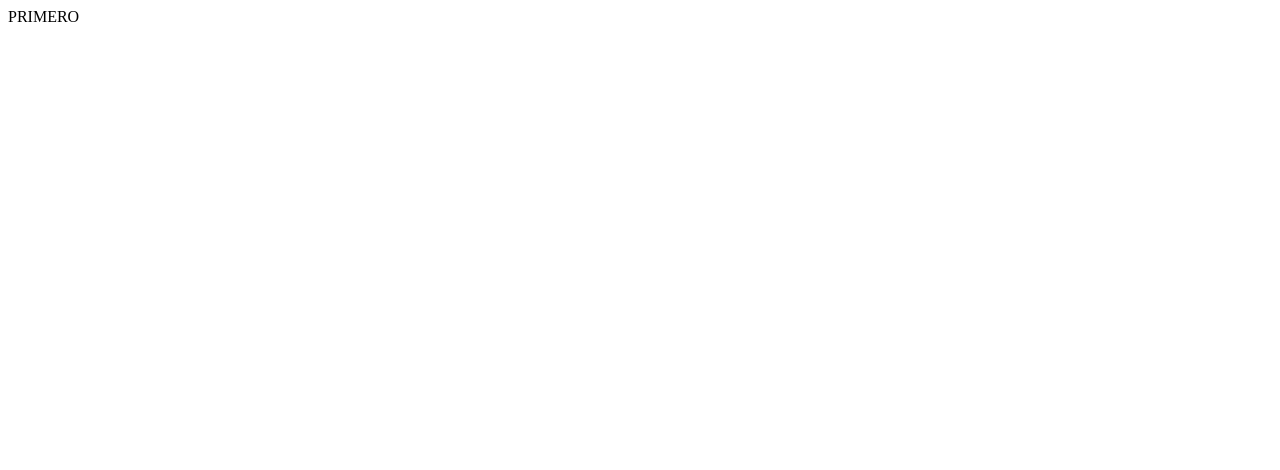
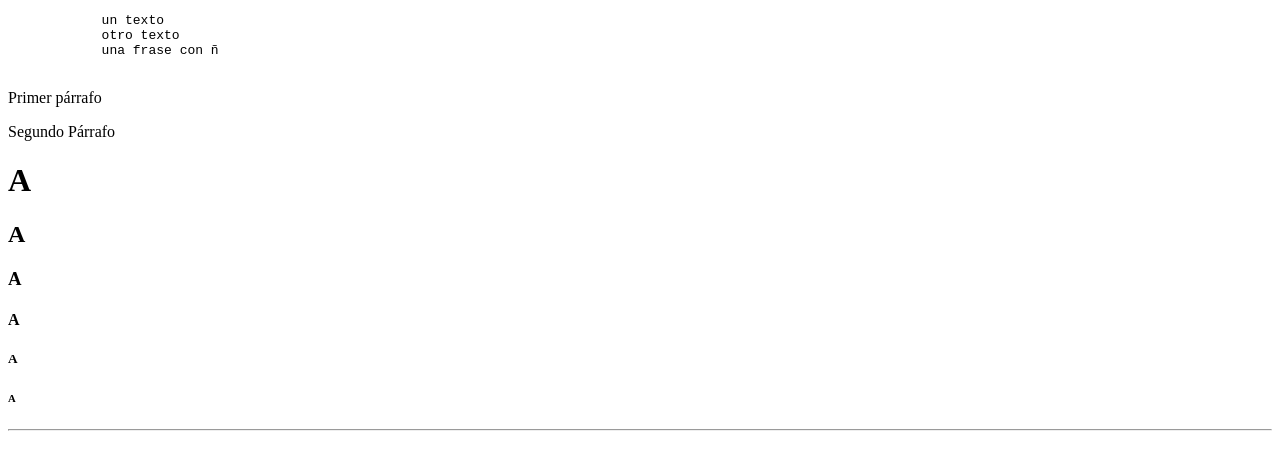
Before and after one commit to Sergio1asir/LM2021, a plain HTML site: page Primero/index.html in a window 1280 px wide. Drawn offline with Linux system fonts and the light colour scheme.

Commit message:
Primeras Etiquetas

```diff
--- a/Primero/index.html
+++ b/Primero/index.html
@@ -1 +1,31 @@
-PRIMERO
+<!DOCTYPE html>
+<html lang="es">
+    <head>
+        <meta charset="UTF-8">
+        <title>Pagina web</title>
+    </head>
+    <body>
+        <!--Esto es un comentario-->
+        <pre>
+            un texto
+            otro texto
+            una frase con ñ
+        </pre>
+        <!-- Párrafos -->
+        <p>
+            Primer párrafo<br/>
+        </p>
+        <p>
+            Segundo Párrafo
+        </p>
+        <!--Encabezados-->
+        <h1>A</h1>
+        <h2>A</h2>
+        <h3>A</h3>
+        <h4>A</h4>
+        <h5>A</h5>
+        <h6>A</h6>
+        <!--Como poner una líea horizontal-->
+        <hr style="color:red"/>
+    </body>
+</html>
```
